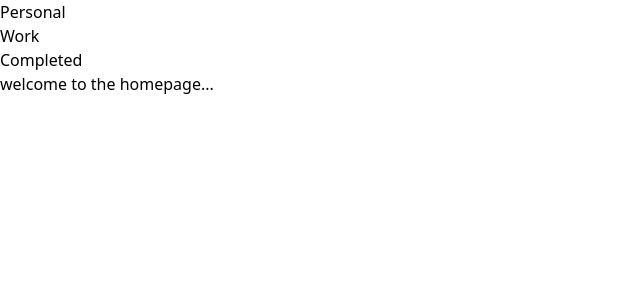
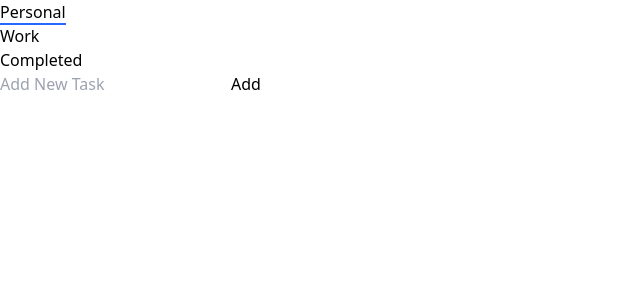
Before and after one commit to Sushant696/To-dos, a React (Vite) app: page /personal in a window 1280 px wide. Shown: the top 300 px of the page, without its empty margins (0-640 px from the left). Built offline with nearby package versions, Linux system fonts and the light colour scheme.

Commit message:
input added for todos

```diff
--- a/src/components/homepage.tsx
+++ b/src/components/homepage.tsx
@@ -1,11 +1,45 @@
+import { useState } from "react";
 import Navbar from "./navbar";
+import { useForm } from "react-hook-form";
+
+type FormValues = {
+  task: string;
+};
 
 function Home() {
+  const [taskArray, setTaskArray] = useState<string[]>([]);
+  const form = useForm<FormValues>();
+  const { register, handleSubmit, reset } = form;
+
+  function onsubmit(data: FormValues) {
+    const { task } = data;
+    setTaskArray([...taskArray, task]);
+    console.log(taskArray);
+    reset({ task: "" });
+  }
+
   return (
-    <div>
-      <Navbar/>
-      <h1>welcome to the homepage... </h1>
-    </div>
+    <>
+      <Navbar />
+
+      <div className=" w-full flex justify-center">
+        <form onSubmit={handleSubmit(onsubmit)} className="w-[35%] flex">
+          <input
+            type="text"
+            {...register("task", { required: true })}
+            required
+            placeholder="Add New Task"
+            className="w-full p-4 rounded-[10px] border-opacity-30 border border-[#333] rounded-r-[0px]"
+          />
+          <button
+            type="submit"
+            className="bg-[#2667FF] text-[#ffff] px-8 py-2 rounded-[8px] border-opacity-30 border border-[#fff] rounded-l-[0px]"
+          >
+            Add
+          </button>
+        </form>
+      </div>
+    </>
   );
 }
 
--- a/src/components/navbar.tsx
+++ b/src/components/navbar.tsx
@@ -1,16 +1,28 @@
-import { Link } from "react-router-dom";
+import { NavLink } from "react-router-dom";
 function Navbar() {
   return (
-    <div>
+    <div className="mb-[5rem]">
       <ul className="flex justify-center gap-[12rem] mt-6">
         <li>
-          <Link className="text-[24px]" to={"/personal"}>Personal</Link>
+          <NavLink
+            className=" text-[24px] text-[#03256c] font-md"
+            to={"/personal"}
+          >
+            Personal
+          </NavLink>
         </li>
         <li>
-          <Link className="text-[24px]" to={"/work"}>Work</Link>
+          <NavLink className="text-[24px] text-[#03256c] font-md" to={"/work"}>
+            Work
+          </NavLink>
         </li>
         <li>
-          <Link className="text-[24px]" to={"/completed"}>Completed</Link>
+          <NavLink
+            className=" text-[24px] text-[#03256c] font-md"
+            to={"/completed"}
+          >
+            Completed
+          </NavLink>
         </li>
       </ul>
     </div>
--- a/src/index.css
+++ b/src/index.css
@@ -1,3 +1,29 @@
 @tailwind base;
 @tailwind components;
 @tailwind utilities;
+
+/*
+.active {
+
+
+} */
+
+.active {
+  /* font-weight: 550; */
+  border-bottom: 2px solid #2667ff;
+}
+
+.active::after {
+  content: "";
+  position: absolute;
+  bottom: 0;
+  left: 70%;
+  width: 60%;
+  height: 4px;
+  /* border-bottom: 1px solid #2667ff; */
+  transform: translateX(-50%);
+}
+
+.nav-link:hover {
+  text-decoration: none;
+}
```
